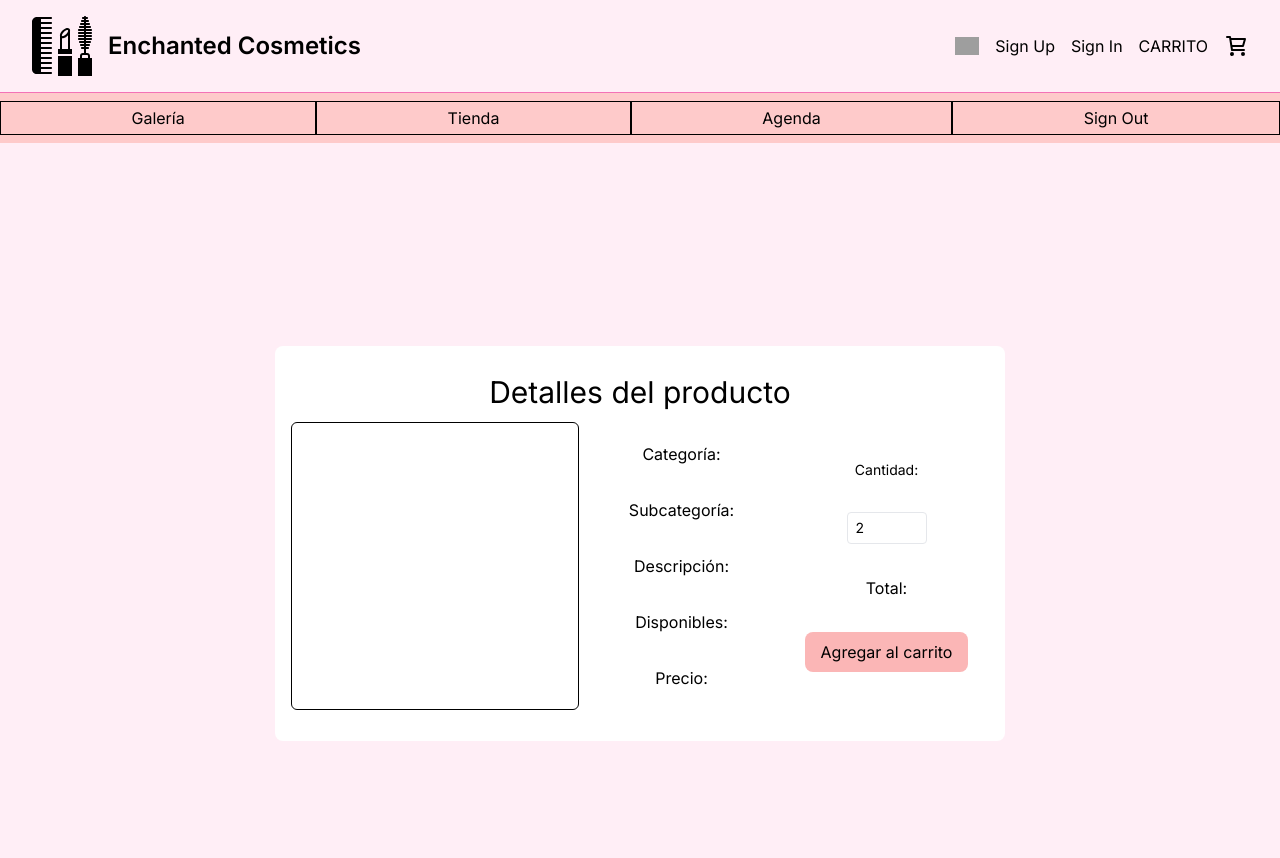
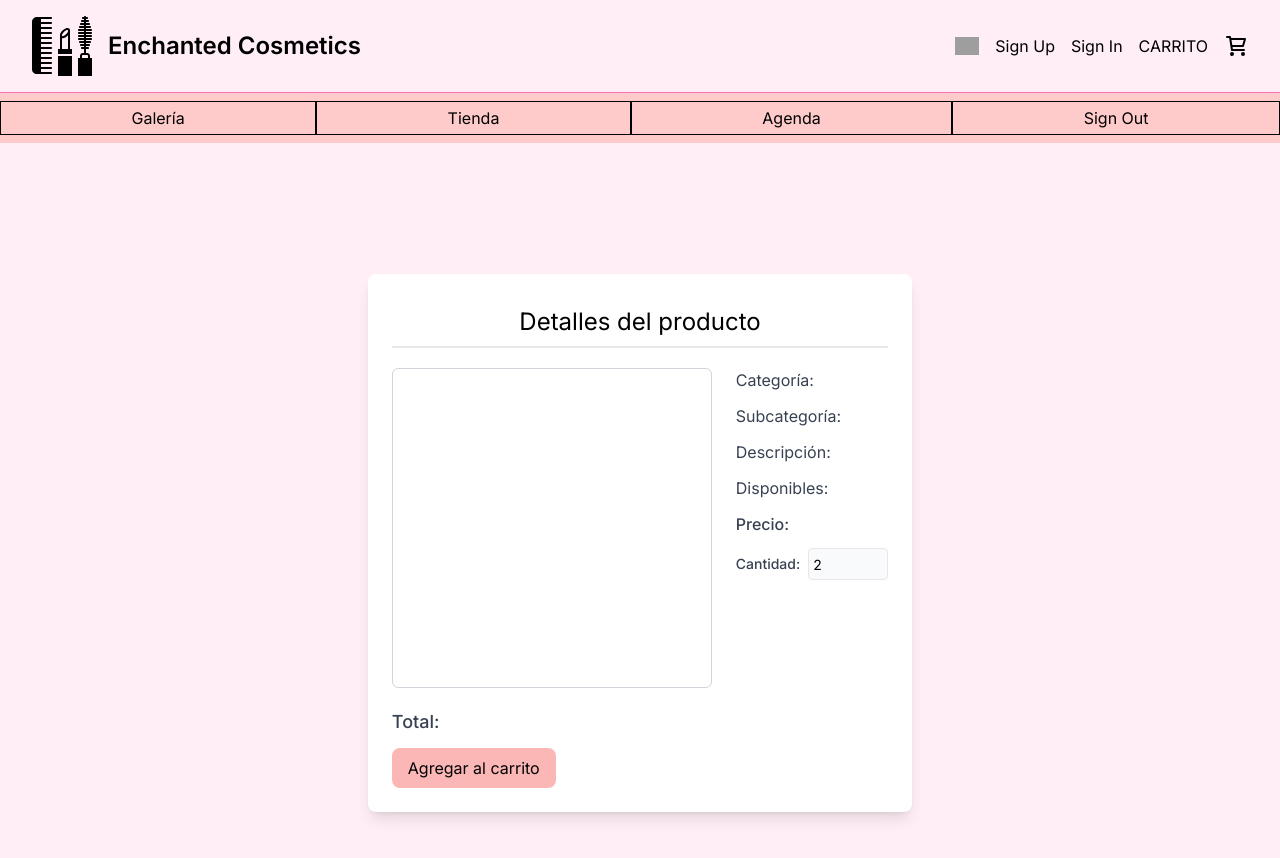
Before and after one commit to Elmono56/DuendeMaquillista, a Next.js app: page /pages/users/productDetails in a window 1280 px wide. Shown: the top 858 px of the page. Built offline with nearby package versions, Linux system fonts and the light colour scheme; grey boxes are pictures that could not be loaded.

Commit message:
feat: improved ProductDetails

```diff
--- a/src/app/pages/users/productDetails/page.tsx
+++ b/src/app/pages/users/productDetails/page.tsx
@@ -1,53 +1,51 @@
-"use client";
-
 import Link from "next/link";
 import Navbar from "@/app/components/Navbar";
 
-const ProductDetails = () => {
-  return (
-    <div>
+const ProductDetails = () => (
+  <div className="bg-pink-lighter min-h-screen">
     <Navbar />
-      <div className="flex justify-center items-center h-screen">
-        <div
-          className={`bg-white rounded-lg p-4 w-[45.625rem] h-[24.6875rem] justify-between`}
-        >
-          <h1 className="text-center text-3xl py-3">Detalles del producto</h1>
-          <div className=" flex flex-row items-center justify-center justify-between">
+    <main className="flex justify-center items-center h-screen p-5">
+      <div className="bg-white rounded-lg shadow-lg p-6 max-w-2xl transition-all transform hover:scale-105">
+        <h1 className="text-center text-2xl py-2 mb-3 border-b-2">
+          Detalles del producto
+        </h1>
+
+        <div className="flex flex-row items-start justify-between mt-5 space-x-6">
           <div className="flex-1 flex justify-center items-center">
-              <div className="rounded-md border border-black w-72 h-72"></div>
+            <div className="rounded-md border border-gray-300 w-80 h-80 transition duration-300 hover:border-blue-500"></div>
           </div>
-            <div className="flex-1 flex items-center justify-center">
-              <div className="flex flex-col items-center space-y-8">
-                <label>Categoría:</label>
-                <label>Subcategoría:</label>
-                <label>Descripción:</label>
-                <label>Disponibles:</label>
-                <label>Precio:</label>
+
+          <div className="flex-1 flex flex-col items-start space-y-3">
+            <label className="text-gray-700">Categoría:</label>
+            <label className="text-gray-700">Subcategoría:</label>
+            <label className="text-gray-700">Descripción:</label>
+            <label className="text-gray-700">Disponibles:</label>
+            <label className="text-gray-700 font-medium">Precio:</label>
+            <div className="flex items-center space-x-2 mt-3">
+              <label className="text-sm font-medium text-gray-700">
+                Cantidad:
+              </label>
+              <input
+                type="number"
+                id="cantidad"
+                className="w-20 h-8 p-1 text-sm border rounded bg-gray-50 focus:border-blue-500"
+                value="2"
+              />
+            </div>
           </div>
         </div>
 
-            <div className="flex-1 flex items-center justify-center">
-              <div className="flex flex-col items-center space-y-8">
-                <div className="flex flex-row items-center">
-                  <label className="text-sm">Cantidad:</label>
-                </div>
-                <input
-                  type="number"
-                  id="cantidad"
-                  className="w-20 h-8 p-2 text-sm border rounded"
-                  value="2"
-                />
-                <label>Total: </label>
+        <div className="mt-5">
+          <label className="text-lg font-medium text-gray-700 block mb-3">
+            Total:
+          </label>
           <Link href="/pages/users/shoppingCart">
             <button className="boton-global">Agregar al carrito</button>
           </Link>
         </div>
       </div>
-          </div>
-        </div>
-      </div>
+    </main>
   </div>
 );
-};
 
 export default ProductDetails;
```
Lines whose indentation alone changed are shown as unchanged.
